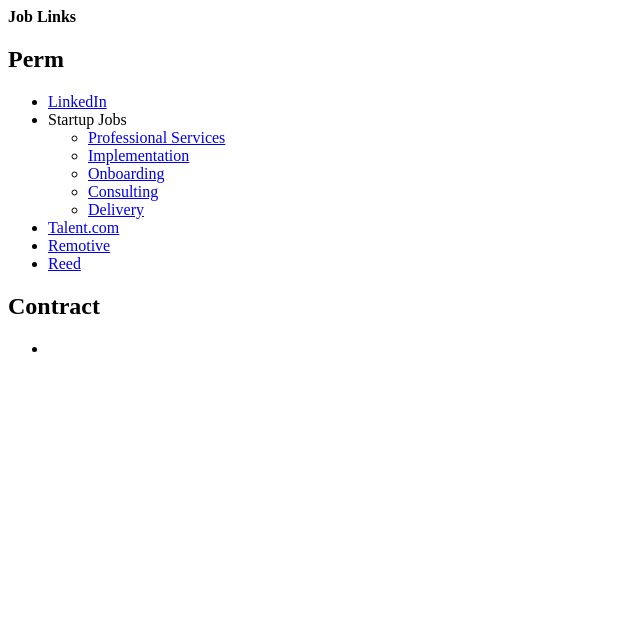
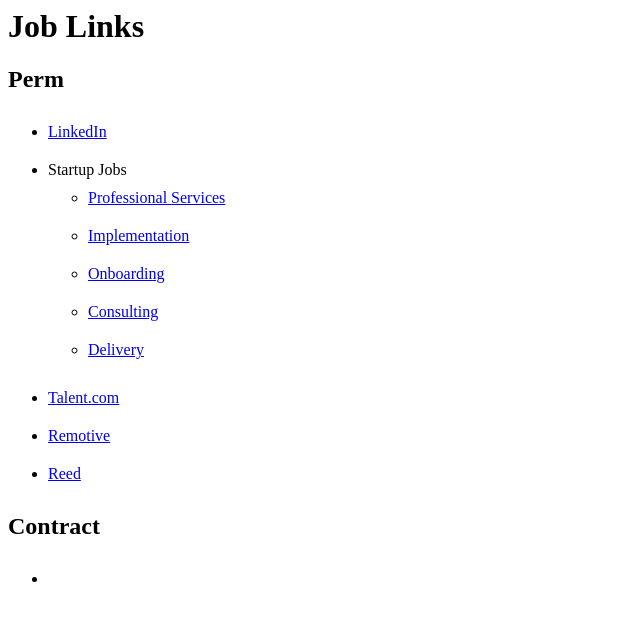
Before and after one commit to loonylou/joblinks, a plain HTML site: page index.html in a window 1280 px wide. Shown: the whole page, without its empty margins (0-640 px from the left). Drawn offline with Linux system fonts and the light colour scheme.

Commit message:
Update index.html

```diff
--- a/index.html
+++ b/index.html
@@ -2,8 +2,7 @@
   <title>LQ Job Links</title>
 
   <style>
-    h1   {font-size: 1em;}
-    p    {padding: 1em 0 1em 0;}
+    li    {padding: 10px 0 10px 0;}
   </style>
 </head>
 <body>
```
